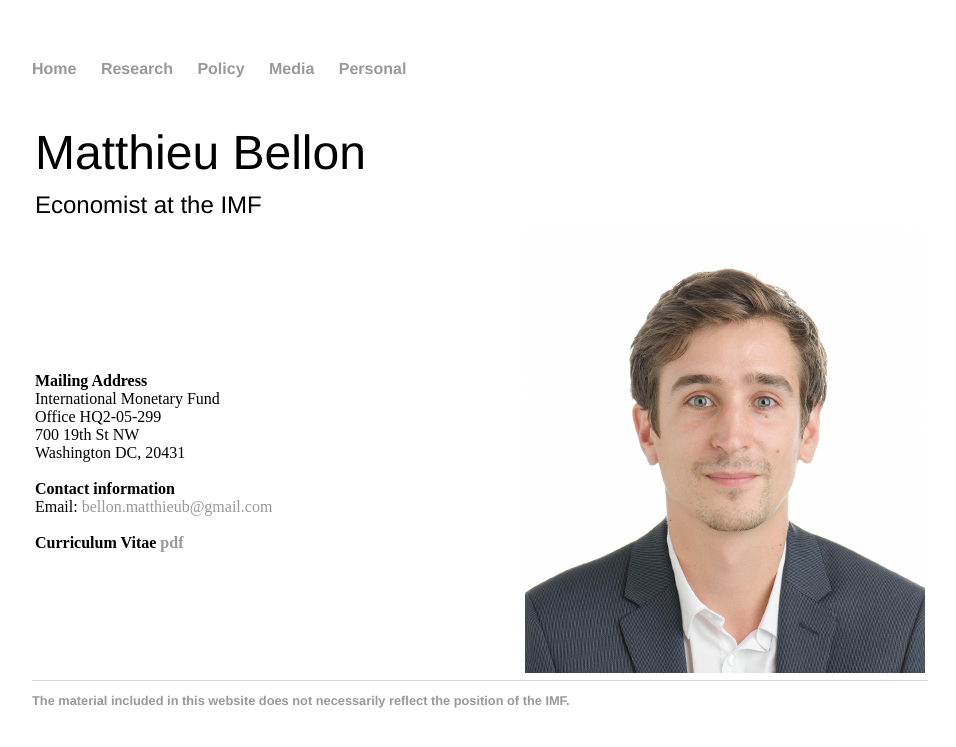
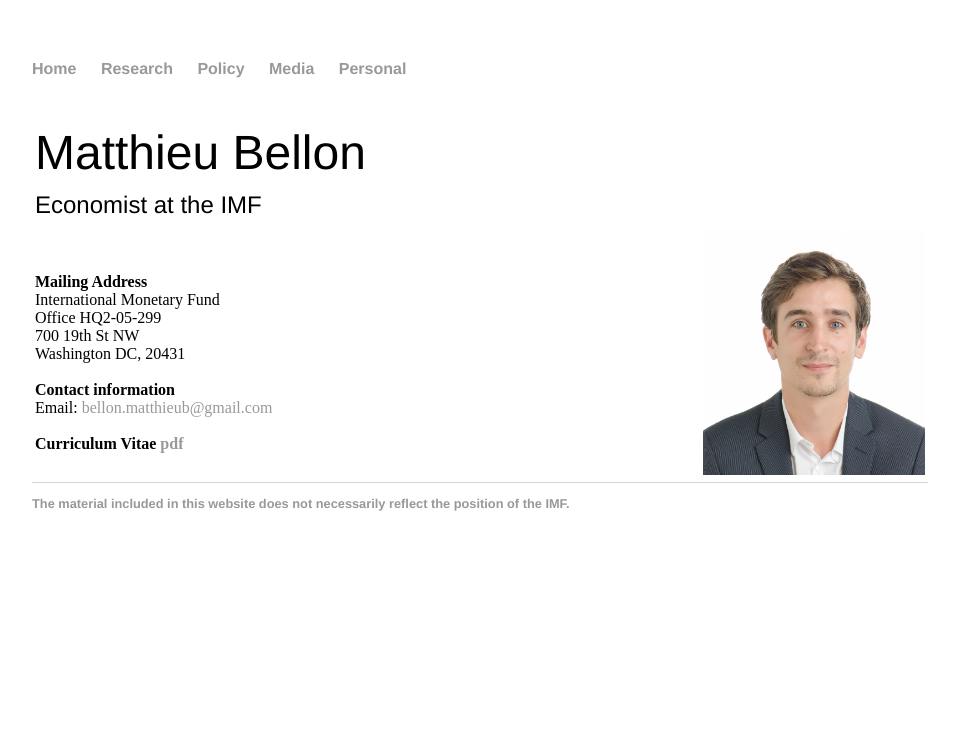
Before and after one commit to matthieubellon/matthieubellon.github.io, a Jekyll site: the page built from index.html, in a window 1280 px wide. Shown: the top 747 px of the page, without its empty margins (160-1116 px from the left). Built offline with Jekyll 4.4.1, drawn with Linux system fonts in a browser that asks for light colours.

Commit message:
Update index.html

```diff
--- a/index.html
+++ b/index.html
@@ -27,7 +27,7 @@
 <br>
 <strong>Curriculum Vitae <a href="/Resume_MB.pdf">pdf</a></strong>
 </td>
-<td style="text-align:right"><img src="/73564300.png" alt="me"></td>
+<td style="text-align:right"><img src="/73564300.png" alt="me" width=222></td>
 </tr>
 </tbody></table>
 </div><!-- /.blurb -->
```
